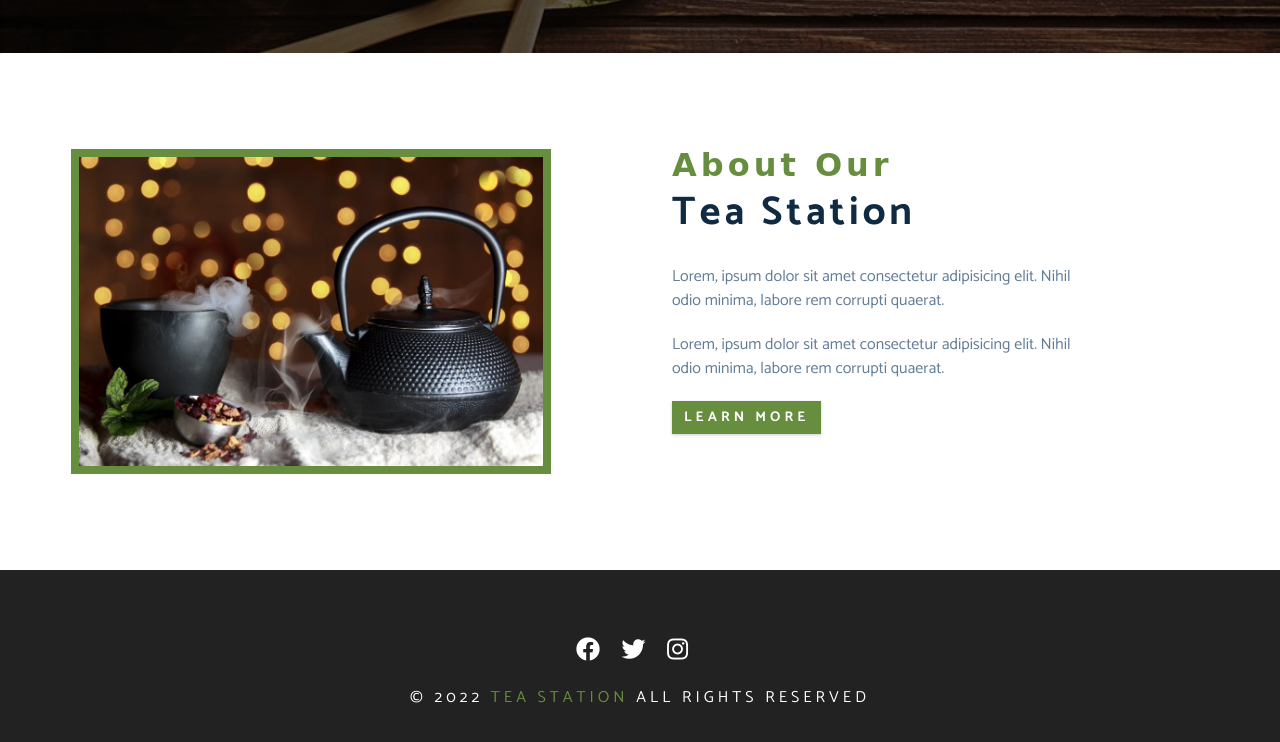
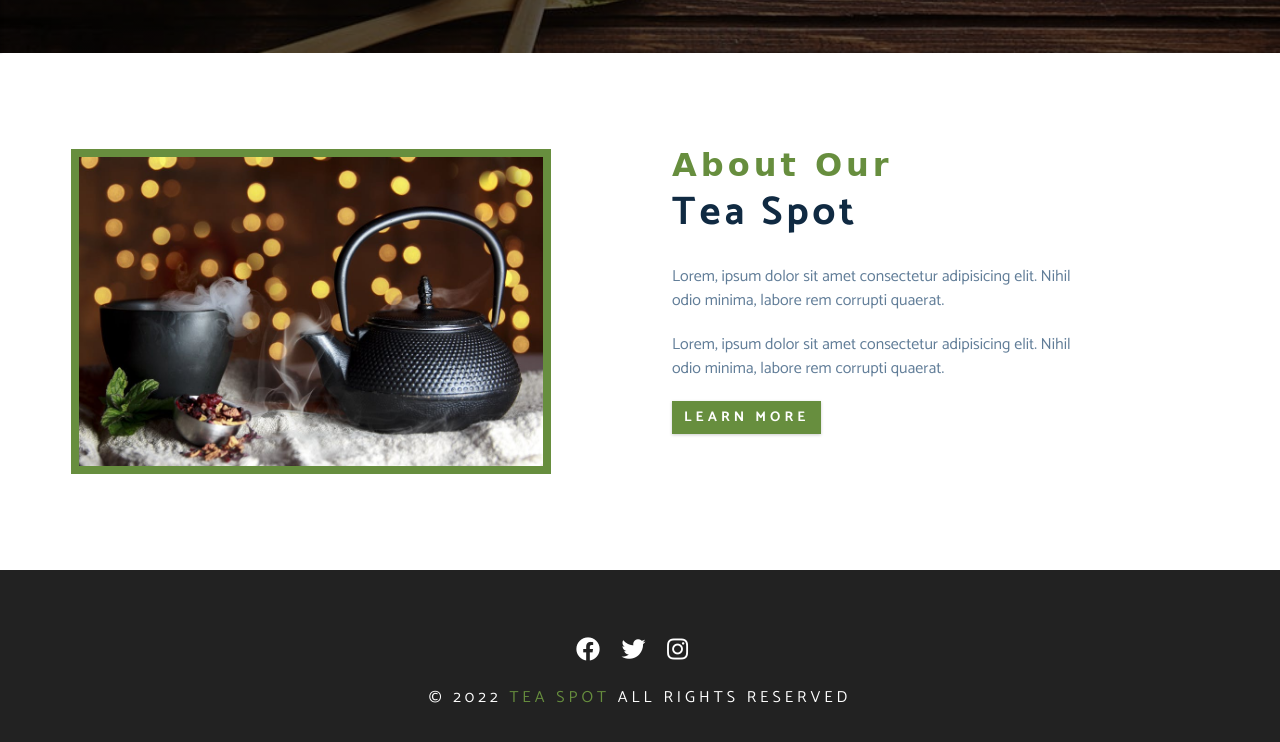
Before and after one commit to Naimish100/Tea-Station, a plain HTML site: page about.html in a window 1280 px wide. Shown: the part 747-1489 px from the top of the page. Drawn offline with Linux system fonts and the light colour scheme; a web font is replaced by a local one.

Commit message:
Update about.html

```diff
--- a/about.html
+++ b/about.html
@@ -4,12 +4,14 @@
     <meta charset="UTF-8" />
     <meta name="viewport" content="width=device-width, initial-scale=1.0" />
     <meta http-equiv="X-UA-Compatible" content="ie=edge" />
-    <title>Tea Station || About</title>
+    <title>Tea Spot || About</title>
     <!-- font-awesome -->
     <link
       rel="stylesheet"
       href="./fontawesome-free-5.12.1-web/css/all.min.css"
     />
+    <!-- logo -->
+    <link rel="shortcut icon" href="./images/Logo.png" type="image/x-icon">
     <!-- custom css -->
     <link rel="stylesheet" href="./css/styles.css" />
   </head>
@@ -64,7 +66,7 @@
           <!-- section title -->
           <div class="section-title">
             <h3>about our</h3>
-            <h2>tea station</h2>
+            <h2>tea spot</h2>
           </div>
           <!-- end of section title -->
           <p class="about-text">
@@ -98,7 +100,7 @@
         <!-- end of social icons -->
         <h4 class="footer-text">
           &copy; <span id="date"></span>
-          <span class="company">tea station</span>
+          <span class="company">tea spot</span>
           all rights reserved
         </h4>
       </div>
```
